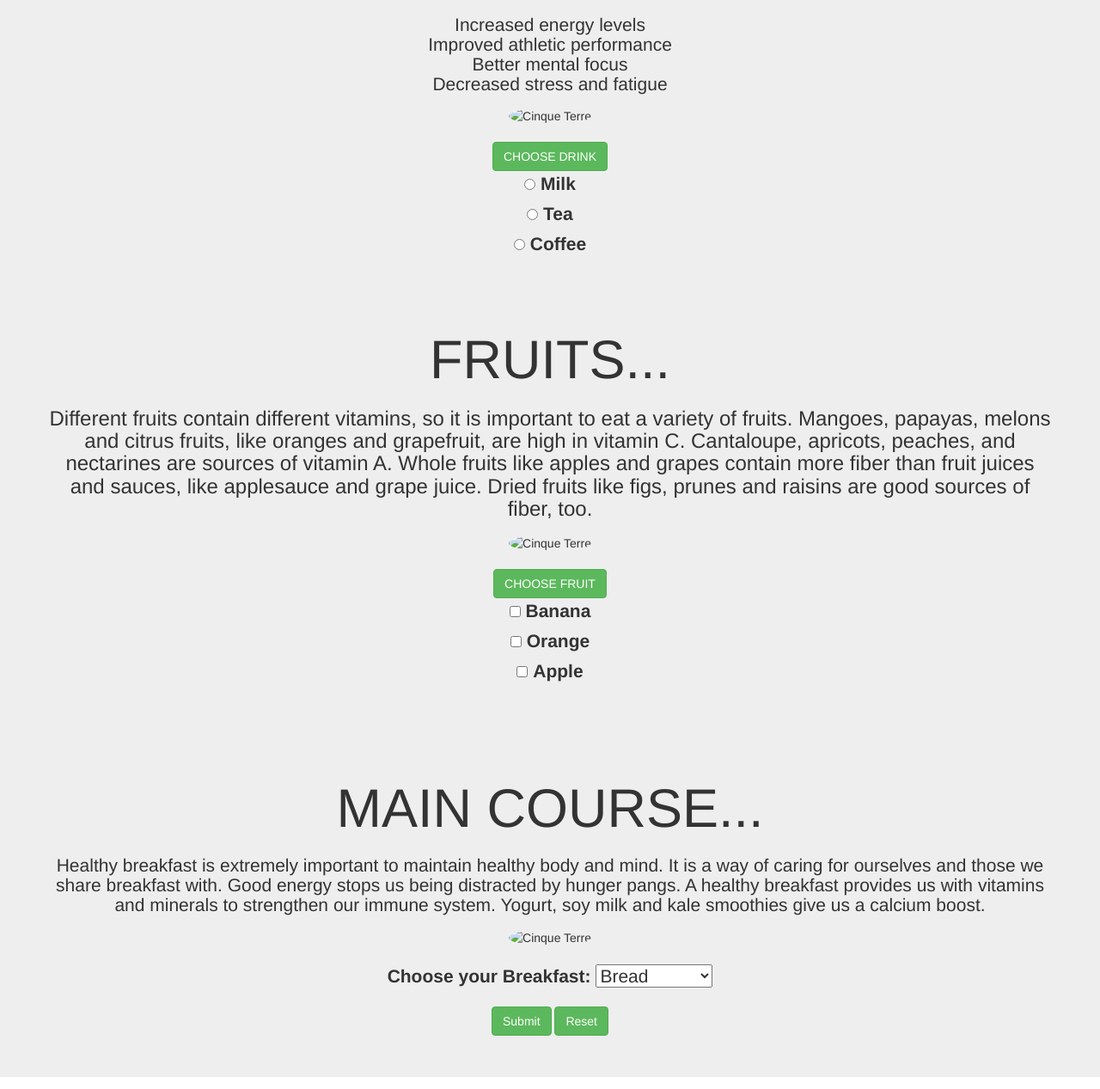
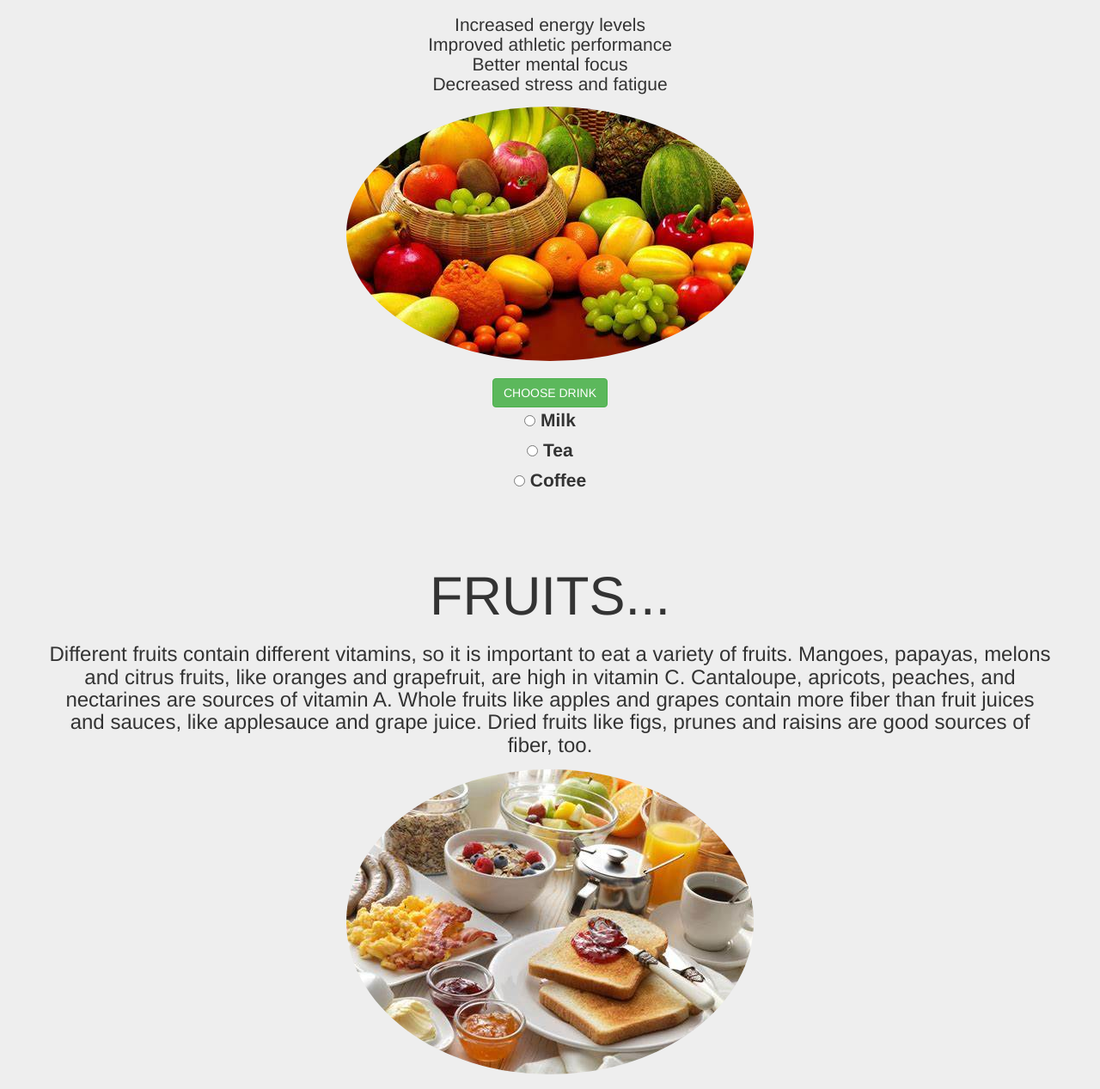
Before and after one commit to Manavti76/Breakfast-Project, a plain HTML site: page index.html in a window 1280 px wide. Shown: the part 240-1507 px from the top of the page at 86% size. Drawn offline with nearby package versions, Linux system fonts and the light colour scheme.

Commit message:
Update and rename Breakfast.html to index.html

```diff
--- a/Breakfast.html
+++ b/index.html
@@ -31,7 +31,7 @@
            Improved athletic performance<br>
            Better mental focus<br>
            Decreased stress and fatigue<br></p></h3></div>
-        <img src="C:\Users\shree\Desktop\drinks.jpg" class="img-circle" alt="Cinque Terre"></img><br>
+        <img src="./images/img1.jpg" class="img-circle" alt="Cinque Terre"></img><br>
 
           <br> <button type="button" class="btn btn-success">CHOOSE DRINK</button>
       <p><input type="radio" id="Op1" name="Op1" value="milk">
@@ -46,7 +46,7 @@
             <h1>FRUITS...</h1>
        <h3> Different fruits contain different vitamins, so it is important to eat a variety of fruits. Mangoes, papayas, melons and citrus fruits, like oranges and grapefruit, are high in vitamin C. Cantaloupe, apricots, peaches, and nectarines are sources of vitamin A. Whole fruits like apples and grapes contain more fiber than fruit juices and sauces, like applesauce and grape juice. Dried fruits like figs, prunes and raisins are good sources of fiber, too.
       </p></h3>
-      <img src="C:\Users\shree\Desktop\fruits.jpg" class="img-circle" alt="Cinque Terre"></img>
+      <img src="./images/img2.jpg" class="img-circle" alt="Cinque Terre"></img>
       <br>
       <br>
       <button type="button" class="btn btn-success">CHOOSE FRUIT</button>
@@ -63,7 +63,7 @@
        <h3> <p>Healthy breakfast is extremely important to maintain healthy body and mind. It is a way of caring for ourselves and those we share breakfast with. Good energy stops us being distracted by hunger pangs.
           A healthy breakfast provides us with vitamins and minerals to strengthen our immune system. Yogurt, soy milk and kale smoothies give us a calcium boost.</p>
       </h3>
-      <img src="C:\Users\shree\Desktop\breakfast.jpg" class="img-circle" alt="Cinque Terre"></img><br>
+      <img src="./images/img3.jpg" class="img-circle" alt="Cinque Terre"></img><br>
       <br>
        <form>
     <p><label for="BFast">Choose your Breakfast:</label>
```
